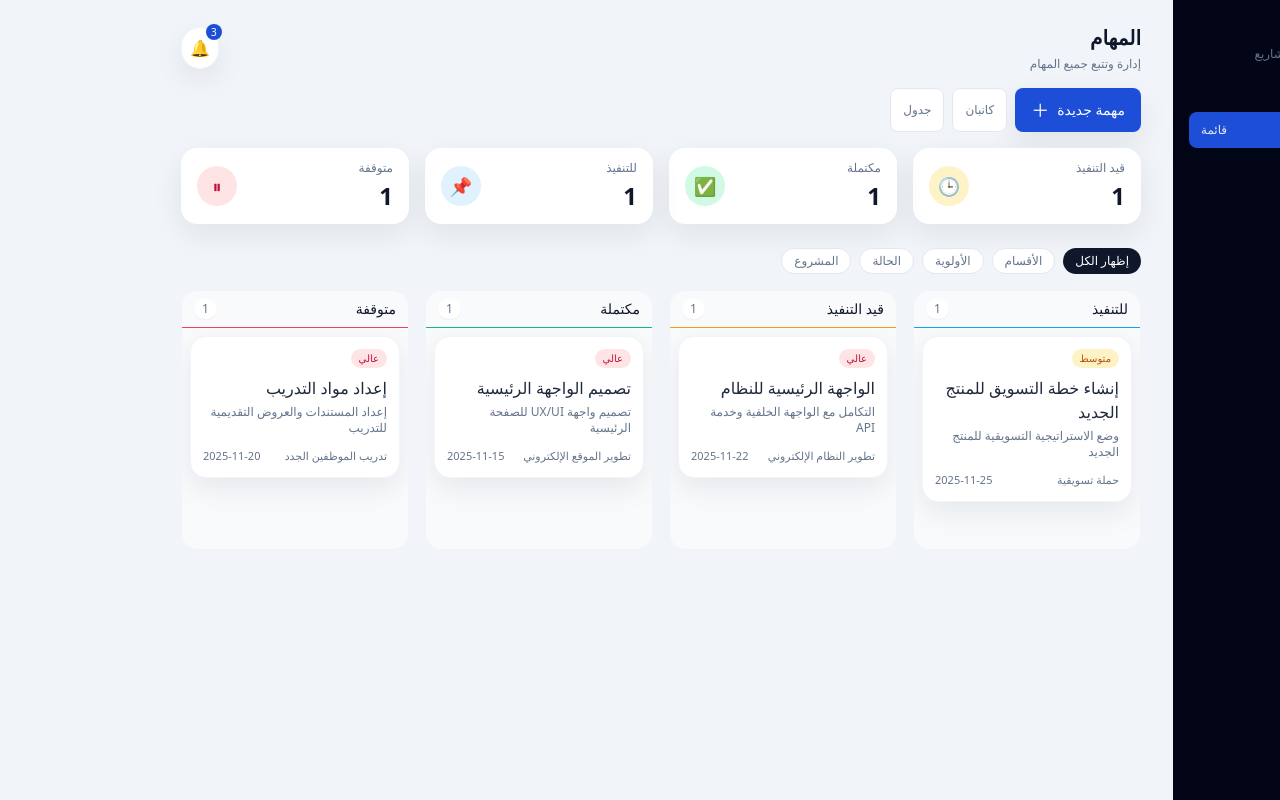
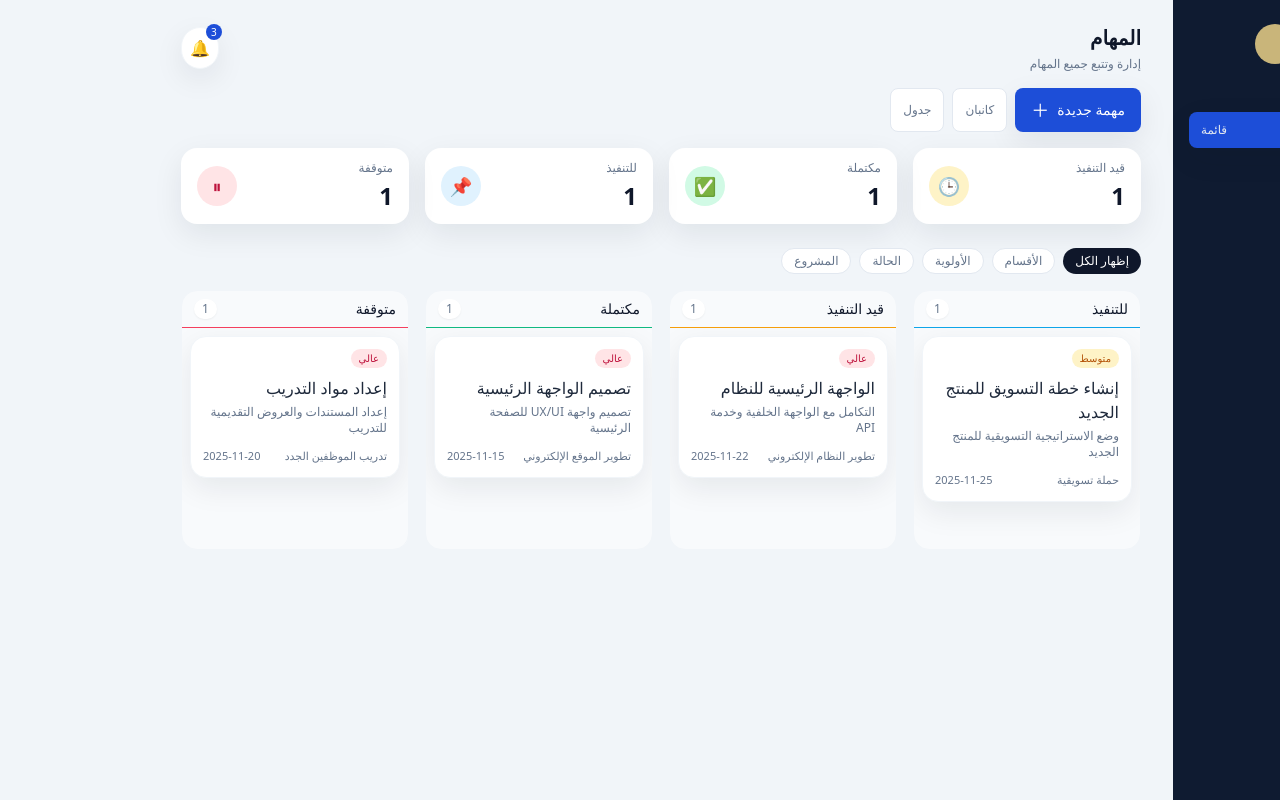
Before and after one commit to CyberMan010/TaskManagement, a React (Vite) app: page / in a window 1280 px wide. Built offline with nearby package versions, Linux system fonts and the light colour scheme.

Commit message:
fix: fixing the logo

```diff
--- a/src/components/layout/Sidebar.tsx
+++ b/src/components/layout/Sidebar.tsx
@@ -8,11 +8,11 @@ export const Sidebar: React.FC<SidebarProps> = () => {
   return (
     <aside className="hidden lg:flex w-64 bg-sidebar text-slate-100 flex-col py-6 px-4 space-y-6">
       <div className="flex items-center gap-3 px-2">
-        <div className="h-10 w-10 rounded-full bg-amber-300" />
         <div>
-          <p className="text-sm text-slate-400">TechTeek</p>
-          <p className="text-xs text-slate-500">نظام إدارة المشاريع</p>
+          <p className="text-sm text-logo">TechTeek</p>
+          <p className="text-xs text-[#BFC6D5]">نظام إدارة المشاريع</p>
         </div>
+        <div className="h-10 w-10 rounded-full bg-logo order-1" />
       </div>
 
       <nav className="flex-1 space-y-4 text-sm">
--- a/tailwind.config.cjs
+++ b/tailwind.config.cjs
@@ -8,7 +8,8 @@ module.exports = {
           DEFAULT: "#1D4ED8",
           dark: "#1E293B"
         },
-        sidebar: "#020617",
+        logo: "#C9B57A",
+        sidebar: "#0F1B31",
         card: "#FFFFFF",
         muted: "#64748B",
         success: "#16A34A",
```
